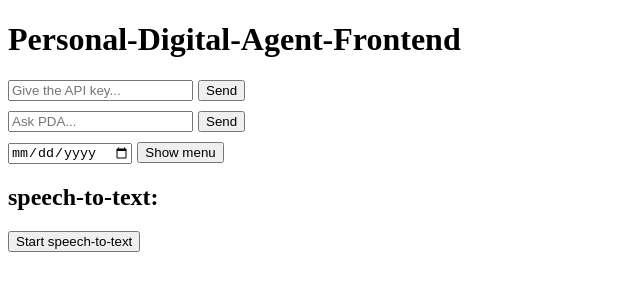
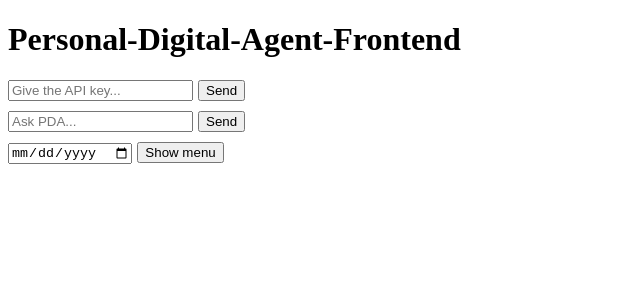
Before and after one commit to FabianSig/DHBW-ASWE-Personal-Digital-Agent, an Angular app in the folder Frontend/: page / in a window 1280 px wide. Shown: the top 300 px of the page, without its empty margins (0-640 px from the left). Built offline with nearby package versions, Linux system fonts and the light colour scheme.

Commit message:
Revert "feat: add speech to text"
This reverts commit 9b6c4ad4

```diff
--- a/Frontend/src/app/app.component.html
+++ b/Frontend/src/app/app.component.html
@@ -20,6 +20,4 @@
   <p><strong>buffet:</strong> {{ menuResponse.buffet }}</p>
 }
 
-<app-speech-to-text></app-speech-to-text>
-
 <router-outlet />
--- a/Frontend/src/app/app.component.ts
+++ b/Frontend/src/app/app.component.ts
@@ -4,12 +4,11 @@ import {SearchBarComponent} from './search-bar/search-bar.component';
 import {ChatGPTResponse} from './interfaces/chat-gptresponse';
 import {MenuComponent} from './menu/menu.component';
 import {MenuResponse} from './interfaces/menu-response';
-import {SpeechToTextComponent} from './speech-to-text/speech-to-text.component';
 
 @Component({
   selector: 'app-root',
   standalone: true,
-  imports: [RouterOutlet, SearchBarComponent, MenuComponent, SpeechToTextComponent],
+  imports: [RouterOutlet, SearchBarComponent, MenuComponent],
   templateUrl: './app.component.html',
   styleUrl: './app.component.scss'
 })
--- a/Frontend/src/app/speech-to-text/speech-to-text.component.html
+++ /dev/null
@@ -1,6 +0,0 @@
-<h2>speech-to-text:</h2>
-<button  (click)="startListening()">Start speech-to-text</button>
-
-@if (speechToTextResult) {
-  <p>{{ speechToTextResult }}</p>
-}
--- a/Frontend/src/app/speech-to-text/speech-to-text.component.ts
+++ /dev/null
@@ -1,34 +0,0 @@
-import { Component, NgZone } from '@angular/core';
-
-declare var webkitSpeechRecognition: new () => any;
-
-@Component({
-  selector: 'app-speech-to-text',
-  standalone: true,
-  imports: [],
-  templateUrl: './speech-to-text.component.html',
-  styleUrl: './speech-to-text.component.scss'
-})
-export class SpeechToTextComponent {
-  speechToTextResult?: string;
-
-  constructor(private ngZone: NgZone) {}
-
-  startListening() {
-    if ('webkitSpeechRecognition' in window) {
-      const vSearch = new webkitSpeechRecognition();
-      vSearch.continuous = false;
-      vSearch.interimresults = false;
-      vSearch.lang = 'de-DE';
-      vSearch.start();
-      vSearch.onresult = (e: any) => {
-        this.ngZone.run(() => {
-          this.speechToTextResult = e.results[0][0].transcript;
-        });
-        vSearch.stop();
-      };
-    } else {
-      alert('Your browser does not support voice recognition!');
-    }
-  }
-}
```
Also changed, not shown: Frontend/src/app/speech-to-text/speech-to-text.component.scss (deleted), 1 other file (tests, documents, lock files or other folders).
